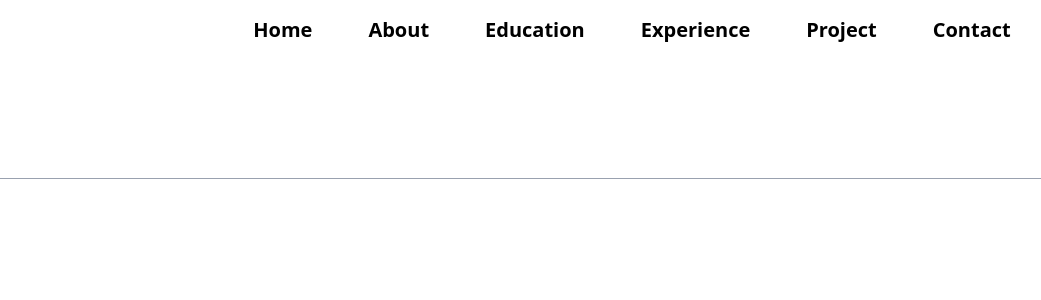
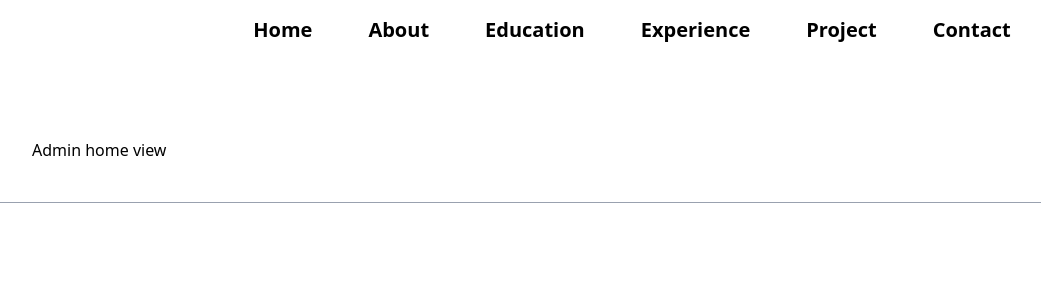
Before and after one commit to metalredlind/nextjs-portofolio, a Next.js app: page /admin in a window 1280 px wide. Shown: the top 300 px of the page, without its empty margins (8-1049 px from the left). Built offline with nearby package versions, Linux system fonts and the light colour scheme.

Commit message:
admin navigation menu

```diff
--- a/src/app/admin/page.jsx
+++ b/src/app/admin/page.jsx
@@ -1,43 +1,45 @@
 'use client'
-import adminHomeView from './../../components/admin-view/home/index';
-import adminAboutView from './../../components/admin-view/about/index';
-import adminContactView from './../../components/admin-view/contact/index';
-import adminEducationView from './../../components/admin-view/education/index';
-import adminExperienceView from './../../components/admin-view/experience/index';
-import adminProjectView from './../../components/admin-view/project/index';
+import AdminAboutView from '@/components/admin-view/about';
+import AdminHomeView from './../../components/admin-view/home/index';
+import AdminEducationView from '@/components/admin-view/education';
+import AdminExperienceView from '@/components/admin-view/experience';
+import AdminProjectView from '@/components/admin-view/project';
+import AdminContactView from '@/components/admin-view/contact';
+import { useState } from 'react';
 
-export default function adminView(){
+export default function AdminView(){
 
+    const [currentSelectedTab, setCurrentSelectedTab] = useState('home');
     const menuItem = [
         {
             id: 'home',
             label: 'Home',
-            component: <adminHomeView />
+            component: <AdminHomeView />
         },
         {
             id: 'about',
             label: 'About',
-            component: <adminAboutView />
+            component: <AdminAboutView />
         },
         {
             id: 'education',
             label: 'Education',
-            component: <adminEducationView />
+            component: <AdminEducationView />
         },
         {
             id: 'experience',
             label: 'Experience',
-            component: <adminExperienceView />
+            component: <AdminExperienceView />
         },
         {
             id: 'project',
             label: 'Project',
-            component: <adminProjectView />
+            component: <AdminProjectView />
         },
         {
             id: 'contact',
             label: 'Contact',
-            component: <adminContactView />
+            component: <AdminContactView />
         }
 
     ]
@@ -50,13 +52,18 @@ export default function adminView(){
                     key={item.id}
                     type="button"
                     className='p-4 font-bold text-xl text-black'
+                    onClick={()=>{
+                        setCurrentSelectedTab(item.id);
+                    }}
                     >
                         {item.label}
                     </button>
                 ))}
             </nav>
             <div className='mt-10 p-10'>
-
+                {
+                    menuItem.map(item => item.id === currentSelectedTab && item.component)
+                }
             </div>
         </div>
     )
--- a/src/components/admin-view/about/index.jsx
+++ b/src/components/admin-view/about/index.jsx
@@ -1,4 +1,4 @@
 'use client'
-export default function adminAboutView(){
+export default function AdminAboutView(){
     return <div>Admin about view</div>
 }
--- a/src/components/admin-view/contact/index.jsx
+++ b/src/components/admin-view/contact/index.jsx
@@ -1,4 +1,4 @@
 'use client'
-export default function adminContactView(){
+export default function AdminContactView(){
     return <div>Admin contact view</div>
 }
--- a/src/components/admin-view/education/index.jsx
+++ b/src/components/admin-view/education/index.jsx
@@ -1,4 +1,4 @@
 'use client'
-export default function adminEducationView(){
+export default function AdminEducationView(){
     return <div>Admin education view</div>
 }
--- a/src/components/admin-view/experience/index.jsx
+++ b/src/components/admin-view/experience/index.jsx
@@ -1,4 +1,4 @@
 'use client'
-export default function adminExperienceView(){
+export default function AdminExperienceView(){
     return <div>Admin experience view</div>
 }
--- a/src/components/admin-view/home/index.jsx
+++ b/src/components/admin-view/home/index.jsx
@@ -1,4 +1,4 @@
 'use client'
-export default function adminHomeView(){
+export default function AdminHomeView(){
     return <div>Admin home view</div>
 }
--- a/src/components/admin-view/login/index.jsx
+++ b/src/components/admin-view/login/index.jsx
@@ -1,4 +1,4 @@
 'use client'
-export default function adminLoginView(){
+export default function AdminLoginView(){
     return <div>Admin login view</div>
 }
--- a/src/components/admin-view/project/index.jsx
+++ b/src/components/admin-view/project/index.jsx
@@ -1,4 +1,4 @@
 'use client'
-export default function adminProjectView(){
+export default function AdminProjectView(){
     return <div>Admin project view</div>
 }
```
